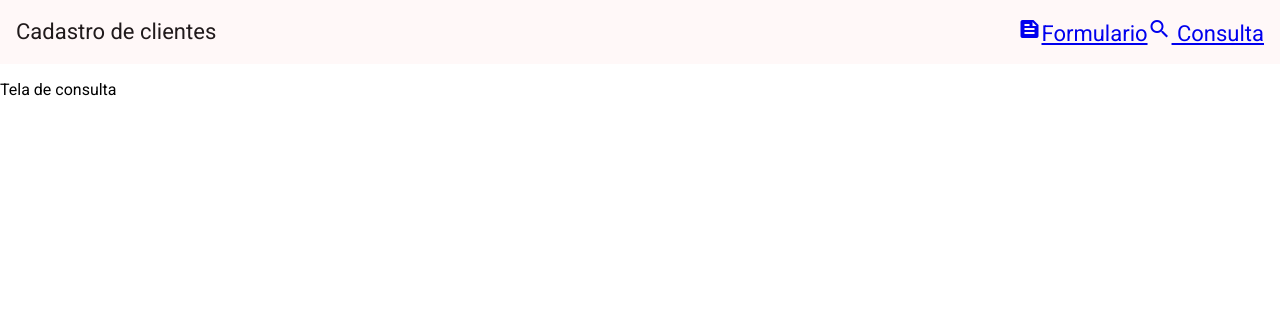
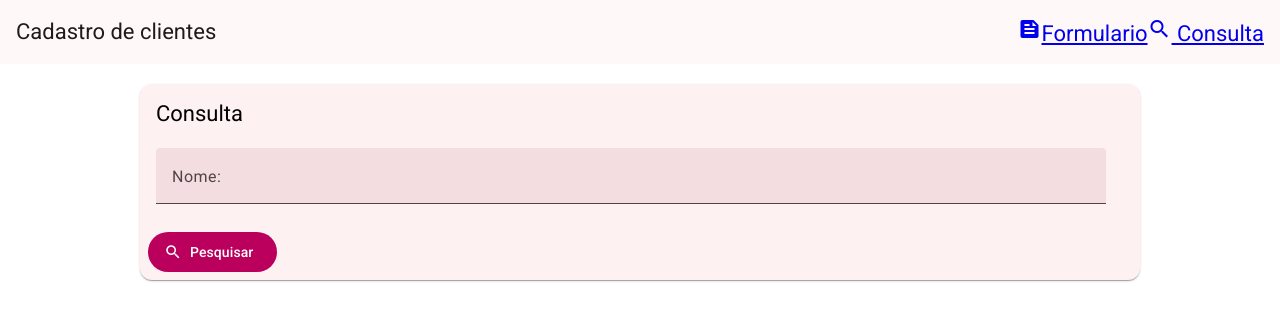
Before and after one commit to EnricoMustafa/ang, an Angular app: page /consulta in a window 1280 px wide. Shown: the top 320 px of the page. Built offline with nearby package versions, Linux system fonts and the light colour scheme.

Commit message:
criando consulta

```diff
--- a/src/app/consulta/consulta.component.html
+++ b/src/app/consulta/consulta.component.html
@@ -1 +1,27 @@
-<p>Tela de consulta</p>
+<div fxLayout="row" fxLayoutAlign="center">
+    <div fxLayout="column" fxFlex="1000px">
+        <form class="mt-60" #buscarForm="ngForm">
+            <mat-card>
+                <mat-card-header>
+                    <mat-card-title>Consulta</mat-card-title>
+                </mat-card-header>
+                <mat-card-content class="mt-20">
+                    <div fxLayout="row">
+                        <div fxLayout="column" fxFlex="950px">
+                            <mat-form-field>
+                                <mat-label>Nome:</mat-label>
+                                <input matInput placeholder="ex: Enrico" />
+                            </mat-form-field>
+                        </div>
+                    </div>
+                </mat-card-content>
+                <mat-card-actions>
+                    <button type="submit" mat-flat-button color="primary">
+                        <mat-icon fontIcon="search"></mat-icon>
+                        Pesquisar
+                    </button>
+                </mat-card-actions>
+            </mat-card>
+        </form>
+    </div>
+</div>
```
Also changed, not shown: src/app/consulta/consulta.component.ts (+21 -2 lines).
